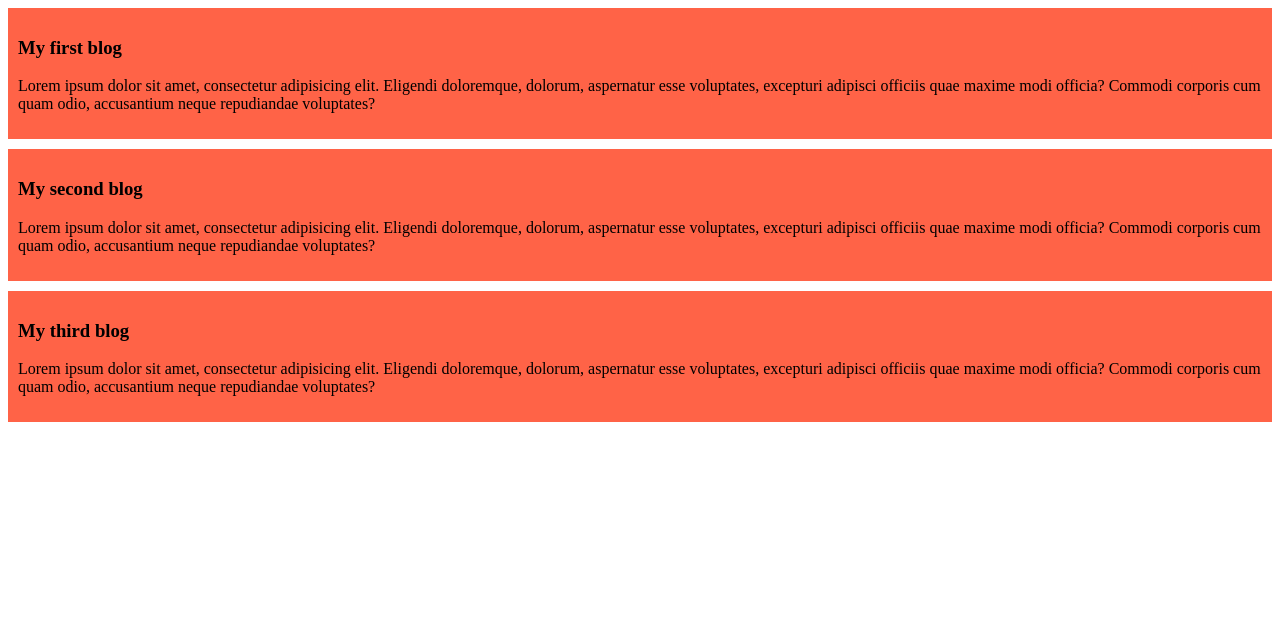
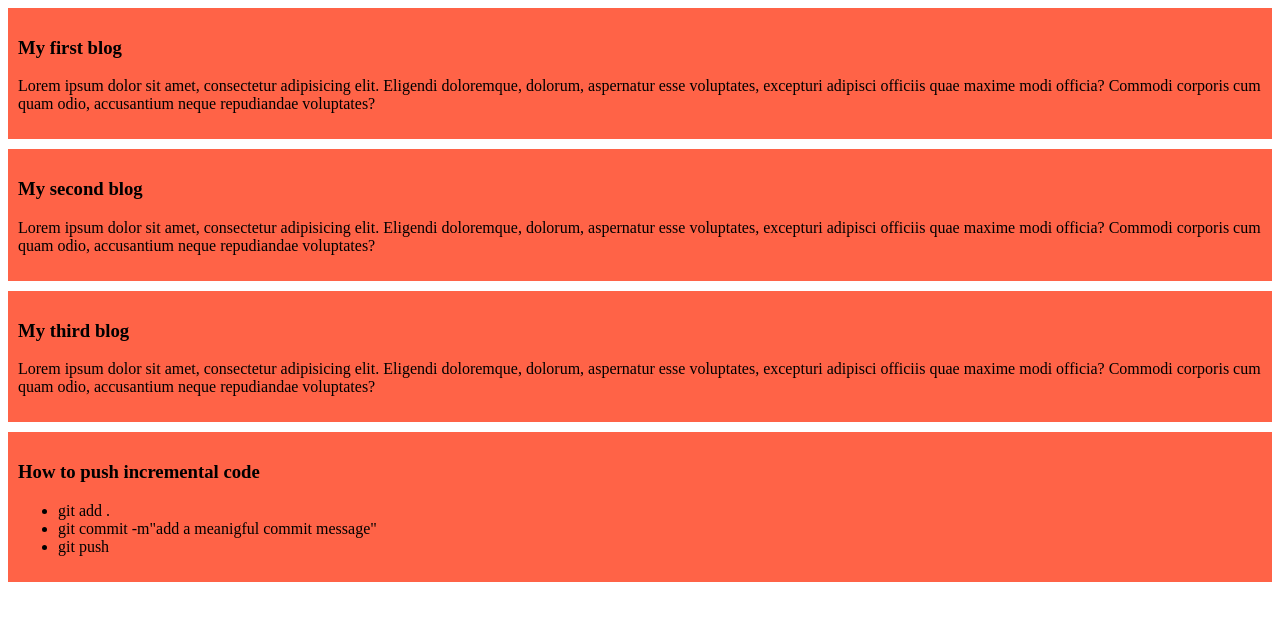
Before and after one commit to bushrawd/my-first-github-repo, a plain HTML site: page index.html in a window 1280 px wide. Drawn offline with Linux system fonts and the light colour scheme.

Commit message:
added a list to push code

```diff
--- a/index.html
+++ b/index.html
@@ -19,5 +19,13 @@
         <h3>My third blog</h3>
         <p>Lorem ipsum dolor sit amet, consectetur adipisicing elit. Eligendi doloremque, dolorum, aspernatur esse voluptates, excepturi adipisci officiis quae maxime modi officia? Commodi corporis cum quam odio, accusantium neque repudiandae voluptates?</p>
     </div>
+    <div>
+        <h3>How to push incremental code</h3>
+        <ul>
+            <li>git add .</li>
+            <li>git commit -m"add a meanigful commit message"</li>
+            <li>git push</li>
+        </ul>
+    </div>
 </body>
 </html>
```
